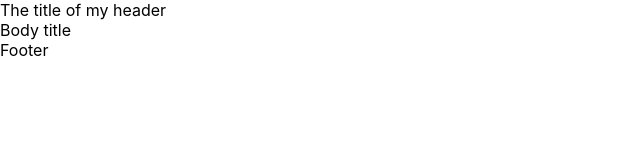
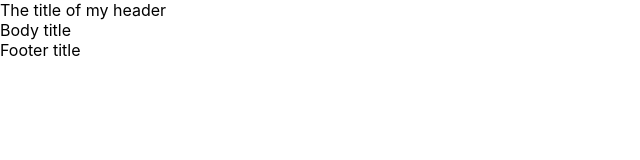
Before and after one commit to showermax/vscodeapp, a React (Create React App) app: page / in a window 1280 px wide. Shown: the top 160 px of the page, without its empty margins (0-640 px from the left). Built offline with nearby package versions, Linux system fonts and the light colour scheme.

Commit message:
footer title props

```diff
--- a/src/App.tsx
+++ b/src/App.tsx
@@ -10,7 +10,7 @@ function App() {
     <>
       <Header title={'The title of my header'}/>
       <Body titleForBody={'Body title'}/>
-      <Footer />
+      <Footer titleForFooter={'Footer title'}/>
     </>
   );
 }
--- a/src/site/footer.tsx
+++ b/src/site/footer.tsx
@@ -1,7 +1,11 @@
-export const Footer = () => {
+
+type FooterTitleType = {
+    titleForFooter: string
+}
+export const Footer = (props: FooterTitleType) => {
     return (
         <div>
-            Footer
+            {props.titleForFooter}
         </div>
     )
 }
```
